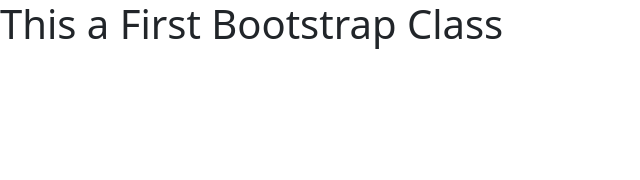
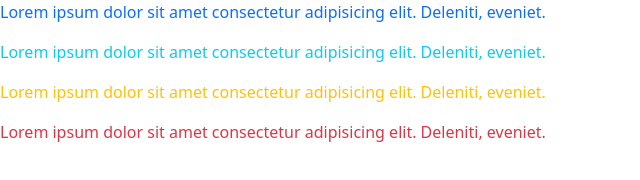
Before and after one commit to GlazMichelFranckDodo225/mastery-of-bootstrap-5-2023, a plain HTML site: page index.html in a window 1280 px wide. Shown: the whole page, without its empty margins (0-640 px from the left). Drawn offline with nearby package versions, Linux system fonts and the light colour scheme.

Commit message:
Text Color

```diff
--- a/index.html
+++ b/index.html
@@ -11,7 +11,10 @@
 </head>
 
 <body>
-    <h1>This a First Bootstrap Class</h1>
+    <p class="text-primary">Lorem ipsum dolor sit amet consectetur adipisicing elit. Deleniti, eveniet.</p>
+    <p class="text-info">Lorem ipsum dolor sit amet consectetur adipisicing elit. Deleniti, eveniet.</p>
+    <p class="text-warning">Lorem ipsum dolor sit amet consectetur adipisicing elit. Deleniti, eveniet.</p>
+    <p class="text-danger">Lorem ipsum dolor sit amet consectetur adipisicing elit. Deleniti, eveniet.</p>
 </body>
 
 </html>
```
